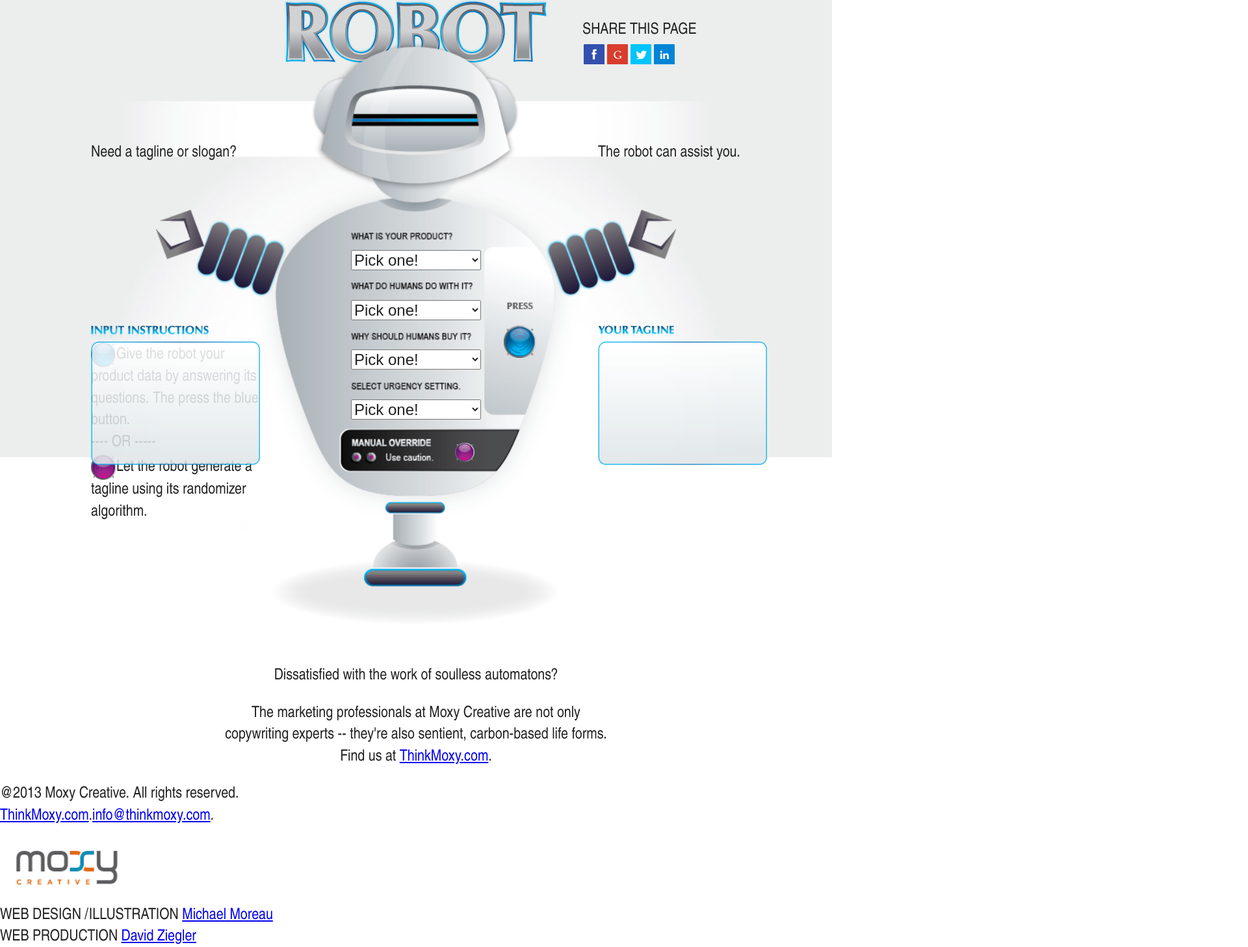
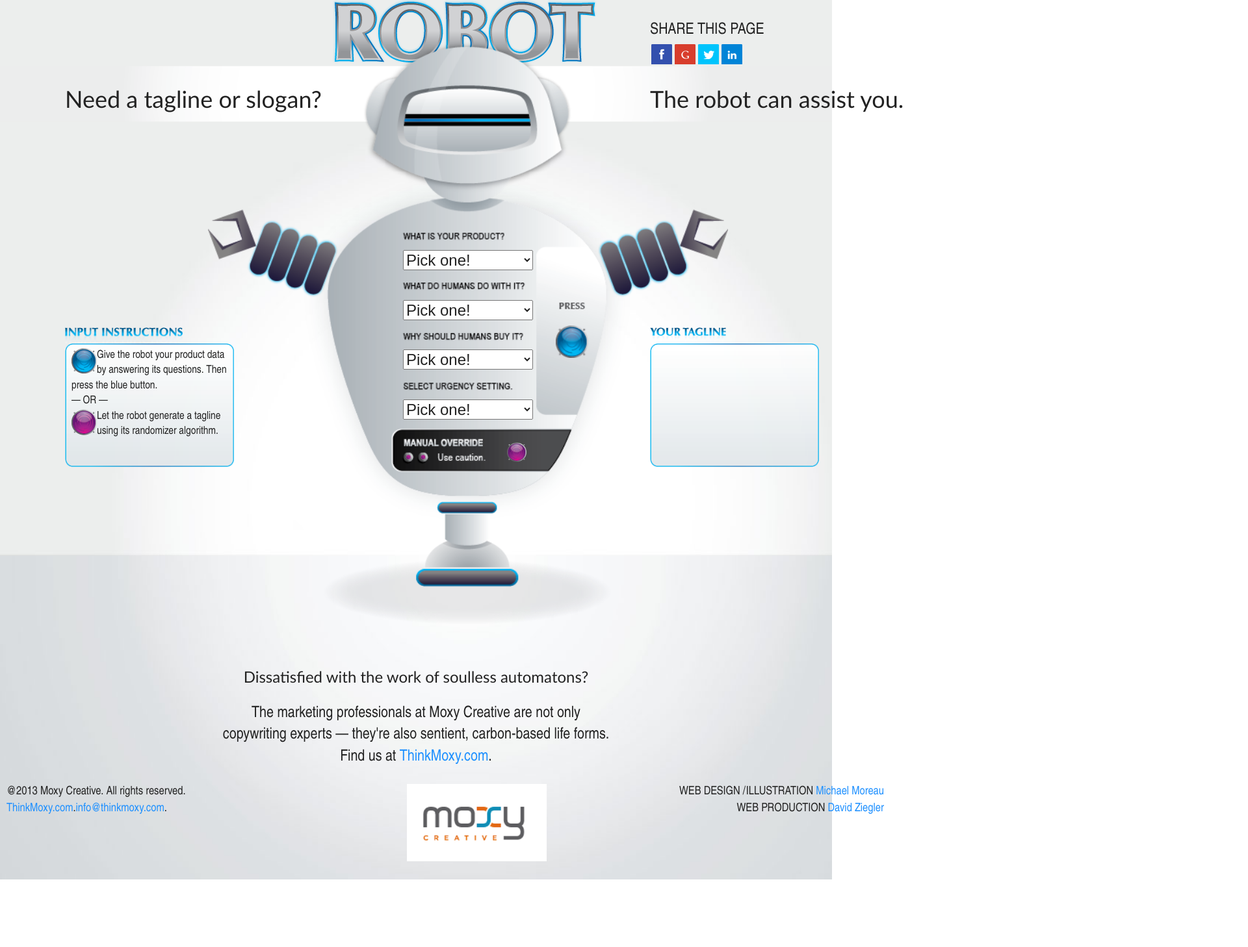
Before and after one commit to dzieglersf/taglinegenerator, a plain HTML site: page index.html in a window 1280 px wide. Shown: the part 96-1554 px from the top of the page at 65% size, 1920 px wide, since content can reach past the window. After the commit the page ends 1450 px from the top, so only its background shows below. Drawn offline with nearby package versions, Linux system fonts and the light colour scheme.

Commit message:
more layout resolved

```diff
--- a/css/main.css
+++ b/css/main.css
@@ -22,6 +22,13 @@ body {
     font-family: "Arial Narrow", Arial, sans-serif;
     font-size: 1.5em;
     line-height: 1.4;
+}
+
+a {
+    color: #1E90FF;
+}
+a:link {
+    text-decoration: none;
 }
 
 /*
@@ -99,10 +106,13 @@ html, body
     height: 100%;
 }
 
-body
+#canvas
 {
-    background-image:url('../img/MoxyTR-bkgdwstripe.jpg');
+    height: 1450px;
+    width: 100%;
+    background-image:url('../img/MoxyTR-bkgd.jpg');
     background-size: cover;
+
 }
 
 .centered {
@@ -117,20 +127,30 @@ body
 
 #title
 {
+    left: 510px;
     padding-top: 40px;
     position: relative;
+}
+
+#banner
+{
+    height: 50px;
+    position: absolute;
+    font-family: Optima, Segoe, "Segoe UI", Candara, Calibri, Arial, sans-serif;
+    font-size: 1.5em;
 }
 
 #robot
 {
     position: relative;
     top: -40px;
+    left: 320px;
     height: 900px;
     width: 800px;
     z-index: 0;
 }
 
-#robot > img
+#robot > img:first-child
 {
     height: 100%;
     width: 100%;
@@ -138,14 +158,38 @@ body
 
 #social
 {
+    width: 400px;
     margin-top: -70px;
     position: absolute;
-    left: 70%;
 }
 
-#lower_copy {
+#instructions p {
+    position: relative;
+    top: -20px;
+    padding: 10px 10px;
+    font-size: 0.70em;
+}
+
+.button {
+    float: left;
+}
+
+#result p {
+    position: relative;
+    top: -20px;
+    width: 80%;
+    padding: 3% 3%;
+
+}
+
+#lower_copy1 {
+    font-family: Optima, Segoe, "Segoe UI", Candara, Calibri, Arial, sans-serif;
+}
+
+#lower_copy2 {
     width: 600px;
 }
+
 select.question
 {
     width: 200px;
@@ -187,22 +231,22 @@ img#generateRandom {
 }
 
 .right {
-    left: 680px;
+    left: 1000px;
 }
 
 .left {
-    left: -100px;
+    left: 100px;
 }
 
 .banner {
     position: absolute;
-    top: 15%;
-    width: 120%;
+    top: -10px;
+    width: 100%;
 }
 
 .box {
     position: absolute;
-    top: 440px;
+    top: 600px;
     width: 260px;
     height: 260px;
 }
@@ -210,6 +254,7 @@ img#generateRandom {
 .box .container {
     position: absolute;
     width: 100%;
+    z-index: 0;
 }
 
 .box .caption {
@@ -218,21 +263,19 @@ img#generateRandom {
     height: 25px;
 }
 
-.box p {
-    position: relative;
-    width: 80%;
-    padding: 3% 3%;
+footer {
+    display: inline;
+    font-size: 0.75em;
+    height: 100px;
+    width: 1360px;
+    position: absolute;
 }
 
-footer {
-    display: inline;
-    height: 100px;
-    width: 100%;
-    position: absolute;
-}
 #moxy {
     display: inline;
     position: relative;
+    left: 10px;
+    float: left;
     width: 35%;
     text-align: left;
 }
@@ -240,13 +283,18 @@ footer {
 #credits {
     display: inline;
     position: relative;
+    float: right;
     width: 35%;
     text-align: right;
 }
 
-footer img {
+#logo {
+    display: inline;
     position: relative;
-    display: block;
+    left: 150px;
+}
+
+#logo img {
 }
 
 /* ==========================================================================
--- a/index.html
+++ b/index.html
@@ -22,30 +22,27 @@
             <p class="chromeframe">You are using an <strong>outdated</strong> browser. Please <a href="http://browsehappy.com/">upgrade your browser</a> or <a href="http://www.google.com/chromeframe/?redirect=true">activate Google Chrome Frame</a> to improve your experience.</p>
         <![endif]-->
 
-        <img id="title" class="centered" src="img/MoxyTR-TaglineRobot.png" />
-        <div id="social">
+        <div id="canvas">
+
+            <img id="title" src="img/MoxyTR-TaglineRobot.png" />
+            <div id="social" class="right">
                 <div><label>SHARE THIS PAGE</label></div>
                 <span id="socialbuttons"></span>
             </div>
 
-        <div id="robot" class="centered">
-
+            <div id="banner">
+                <img src="img/MoxyTR-stripe.jpg" />
                 <p class="left banner">Need a tagline or slogan?</p>
-            <img src="img/MoxyTR-Robot-nobuttons.png" />
                 <p class="right banner">The robot can assist you.</p>
+            </div>
 
             <div id="instructions" class="left box">
                 <img class="caption" src="img/MoxyTR-input-instructions.png" />
                 <img class="container" src="img/MoxyTR-box.png" />
-                <img src="img/MoxyTR-button-blue.png" />Give the robot your product data by answering its questions.  The press the blue button.
-                <br />---- OR -----<br />
-                <img src="img/MoxyTR-button-purple.png" />Let the robot generate a tagline using its randomizer algorithm.
+                <p><img class="button" src="img/MoxyTR-button-blue.png" />Give the robot your product data by answering its questions.  Then press the blue button.
+                <br /> &mdash; OR &mdash; <br />
+                <img class="button" src="img/MoxyTR-button-purple.png" />Let the robot generate a tagline using its randomizer algorithm.</p>
             </div>
-
-            <select id="category" class="question"><option value="0">Pick one!</option></select>
-            <select id="cta" class="question"><option value="0">Pick one!</option></select>
-            <select id="benefit" class="question"><option value="0">Pick one!</option></select>
-            <select id="urgency" class="question"><option value="0">Pick one!</option></select>
 
             <div id="result" class="right box">
                 <img class="caption" src="img/MoxyTR-your-tagline.png" />
@@ -53,20 +50,30 @@
                 <p></p>
             </div>
 
+            <div id="robot" >
+
+                <img src="img/MoxyTR-Robot-nobuttons.png" />
+
+                <select id="category" class="question"><option value="0">Pick one!</option></select>
+                <select id="cta" class="question"><option value="0">Pick one!</option></select>
+                <select id="benefit" class="question"><option value="0">Pick one!</option></select>
+                <select id="urgency" class="question"><option value="0">Pick one!</option></select>
+
                 <div><img src="img/MoxyTR-button-blue.png" id="generateDesigned" alt="Generate my tag line!" /></div>
                 <div><img src="img/MoxyTR-button-purple.png" id="generateRandom" alt="Generate random tag line!" /></div>
+
             </div>
+        <div>
 
-        <p id="lower_banner" class="centered text">Dissatisfied with the work of soulless automatons?</p>
-        <p id="lower_copy" class="centered text">The marketing professionals at Moxy Creative are not only copywriting experts -- they're also sentient, carbon-based life forms.
+        <p id="lower_copy1" class="centered text">Dissatisfied with the work of soulless automatons?</p>
+        <p id="lower_copy2" class="centered text">The marketing professionals at Moxy Creative are not only copywriting experts &mdash; they're also sentient, carbon-based life forms.
         <br/>Find us at <a href="http://thinkmoxy.com" target="_blank">ThinkMoxy.com</a>.</p>
 
         <footer>
             <div id="moxy">@2013 Moxy Creative. All rights reserved.<br/><a href="http://thinkmoxy.com" target="_blank">ThinkMoxy.com</a>.<a href="mailto:info@thinkmoxy.com">info@thinkmoxy.com</a>.</div>
-            <img src="img/moxylogo.png" />
+            <div id="logo"><img src="img/moxylogo.png" /></div>
             <div id="credits">WEB DESIGN /ILLUSTRATION <a href="http://michaelmoreau.com/" target="_blank">Michael Moreau</a><br/>WEB PRODUCTION <a href="http://www.linkedin.com/in/dzieglersf" target="_blank">David Ziegler</a></div>
         </footer>
-
         <script src="//ajax.googleapis.com/ajax/libs/jquery/1.9.1/jquery.min.js"></script>
         <script>window.jQuery || document.write('<script src="js/vendor/jquery-1.9.1.min.js"><\/script>')</script>
         <script type="text/javascript" src="js/vendor/jquery.csv-0.71.min.js"></script>
--- a/js/main.js
+++ b/js/main.js
@@ -14,6 +14,7 @@
 	var categories, ctas, benefits, urgencies; // stores options/values for each dropdown
 	var phrases; // stores all the phrases
 	var randomResults; // stores the results of the random phrase gets
+	var tagline; // stores the tagline
 
 	setupSelectionData();
 
@@ -98,7 +99,8 @@
 		var p3 = randomResults.filter( function(r){ return r.type === 3; })[0].phrase;
 		var p4 = randomResults.filter( function(r){ return r.type === 4; })[0].phrase;
 
-		$("#result p").text(p2 + " " + p1 + " " + p3 + " " + p4);
+		tagline =p2 + " " + p1 + " " + p3 + p4;
+		$("#result p").text(tagline);
 	}
 
 	function setupPhraseData() {
@@ -122,7 +124,6 @@
 		var result = candidatePhrases[randomNumber].phrase;
 		randomResults.push({ type: type, phrase: result });
 		next();
-		;
  	}}
 
  	function beginAnimation() {}
```
Also changed, not shown: data/phrases.csv (+4 -4 lines). Lines whose indentation alone changed are shown as unchanged.
